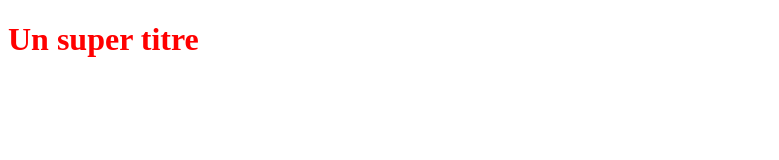
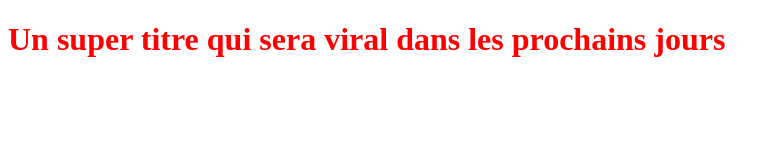
Before and after one commit to djibisow/Premierprojet, a plain HTML site: page index.html in a window 1280 px wide. Shown: the whole page, without its empty margins (0-779 px from the left). Drawn offline with Linux system fonts and the light colour scheme.

Commit message:
Modification du titre H1

```diff
--- a/index.html
+++ b/index.html
@@ -5,6 +5,6 @@
    <link rel="stylesheet" type="text/css" href="styles.css">
 </head>
 <body>
-   <h1>Un super titre</h1>
+   <h1>Un super titre qui sera viral dans les prochains jours</h1>
 </body>
 </html>
```
